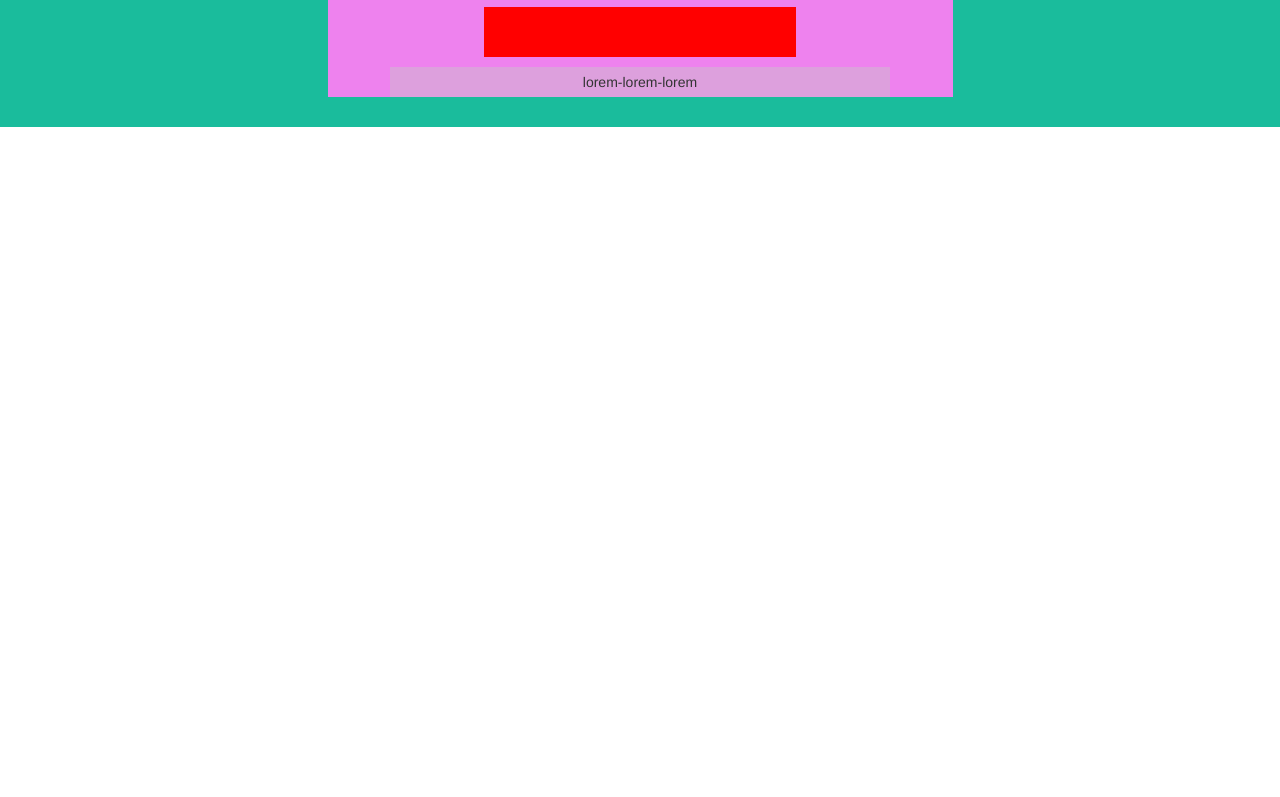
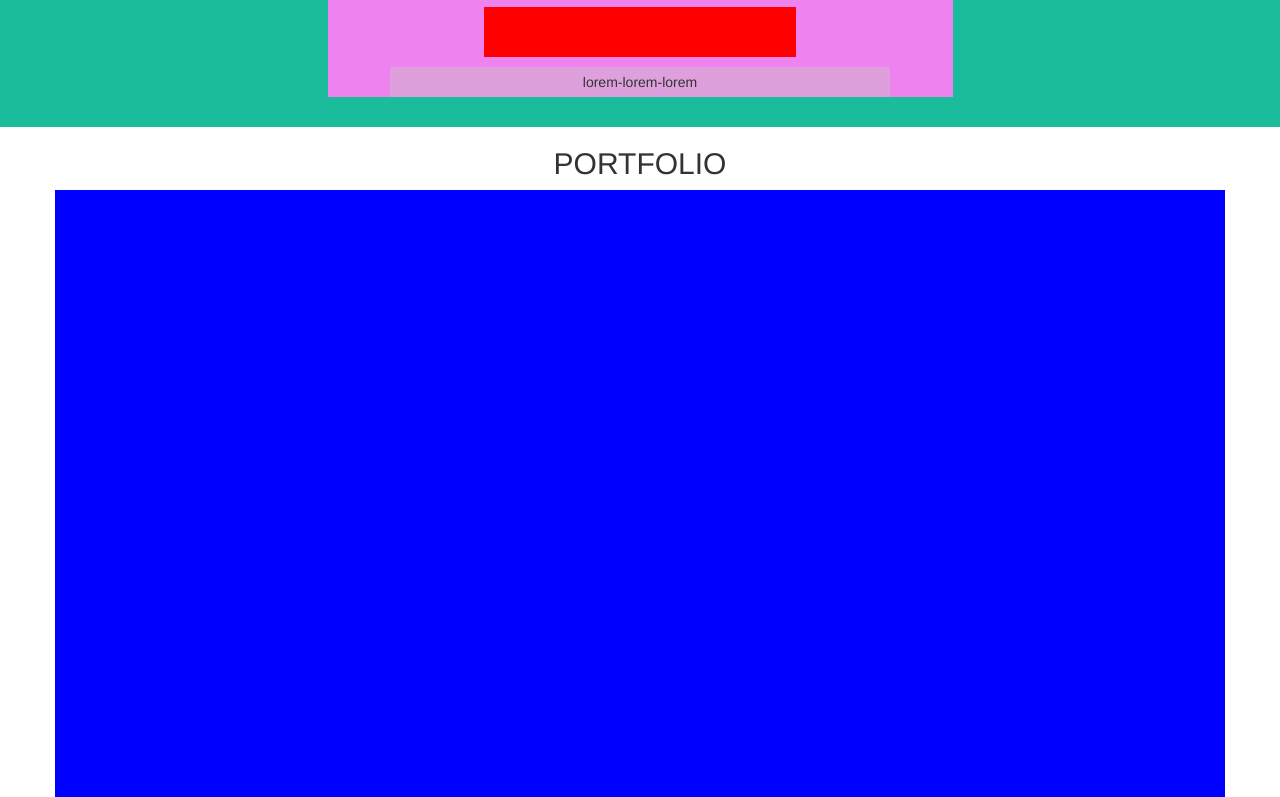
Before and after one commit to n-desantis92/html-css-bootstrap-freelancer, a plain HTML site: page index.html in a window 1280 px wide. Shown: the part 403-1200 px from the top of the page. Before the commit the page ends 800 px from the top, so only its background shows below. Drawn offline with nearby package versions, Linux system fonts and the light colour scheme.

Commit message:
aggiunto main white-top

```diff
--- a/css/style.css
+++ b/css/style.css
@@ -1,3 +1,5 @@
+/* header */
+/* nav */
 nav.container {
   background-color: red;
   padding-bottom: 0;
@@ -23,11 +25,11 @@ p {
   padding: 5px;
   text-align: center;
 }
-
+/* /nav */
 header {
   background-color: #1abc9c;
 }
-
+/* hero */
 .meta_cont {
   background-color: violet;
   margin: auto;
@@ -62,3 +64,25 @@ header {
   margin: auto;
   margin-bottom: 30px;
 }
+/* /hero */
+
+/* /header */
+/* main */
+/* main-white_top */
+section.white_top {
+  background-color: white;
+}
+
+.corpo_blue {
+  height: 200px;
+  background-color: blue;
+}
+/* main-white_top */
+
+/* main_green */
+.main_green {
+  background-color: #1abc9c;
+  height: 100vh;
+}
+/* /main_green */
+/* /main */
--- a/index.html
+++ b/index.html
@@ -44,5 +44,27 @@
     <!-- /hero -->
 
   </header>
+  <main>
+    <section class="white_top container-fluid">
+      <div class="container">
+        <div class="row text-center">
+          <h2 class="col-xs-12">PORTFOLIO</h2>
+        </div>
+        <div class="row">
+          <div class="corpo_blue col-xs-12"></div>
+          <div class="corpo_blue col-xs-12"></div>
+          <div class="corpo_blue col-xs-12"></div>
+          <div class="corpo_bluecol-xs-12"></div>
+          <div class="corpo_blue col-xs-12"></div>
+          <div class="corpo_blue col-xs-12"></div>
+        </div>
+      </div>
+    </section>
+    <section class="main_green container-fluid">
+      <div class="container">
+
+      </div>
+    </section>
+  </main>
 </body>
 </html>
```
